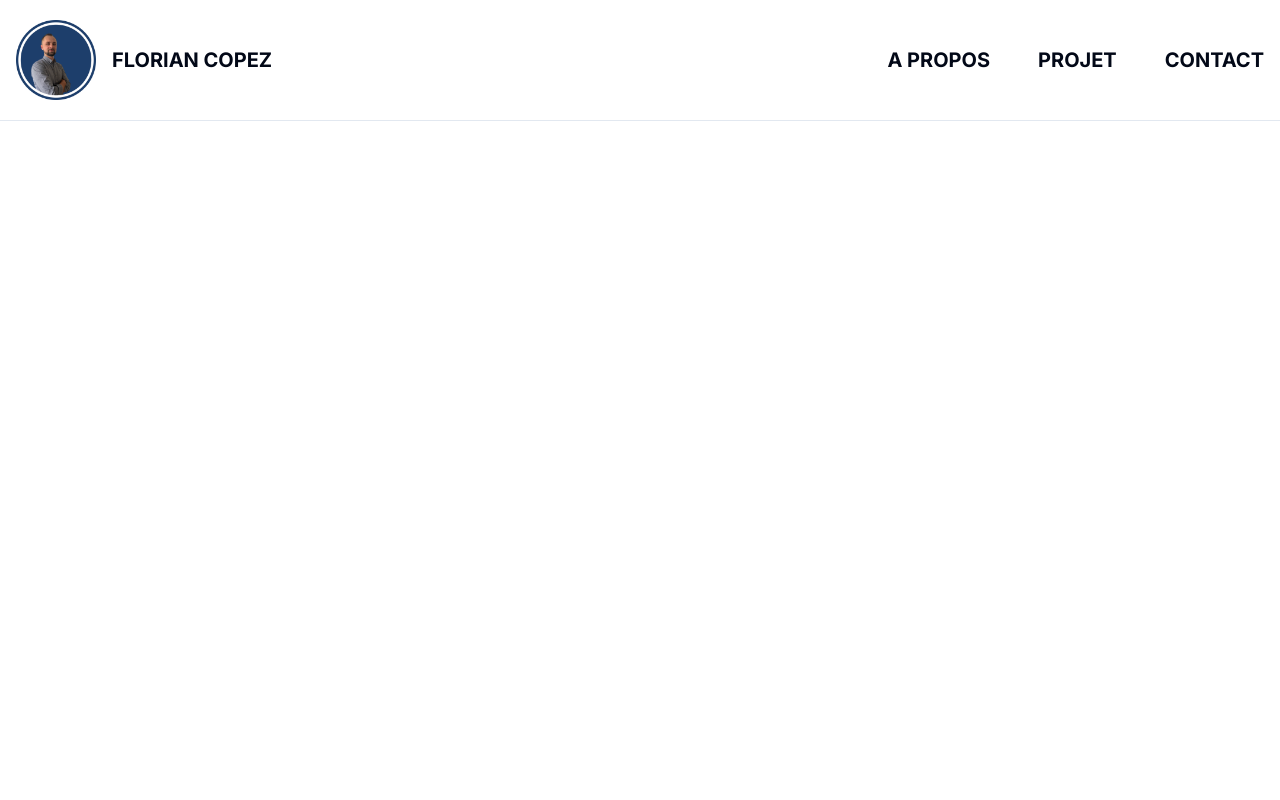
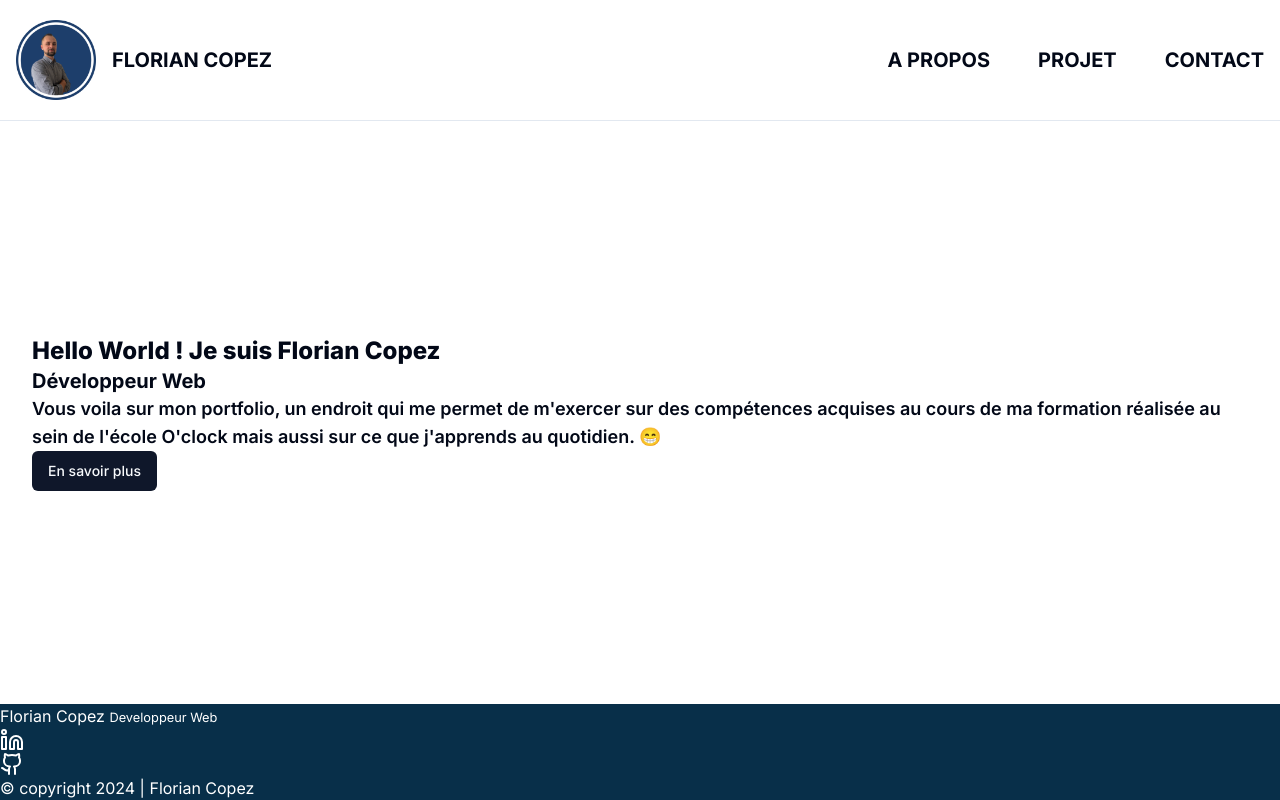
Before and after one commit to FlorianCopez/Portfolio-FlorianCopez, a Next.js app: page / in a window 1280 px wide. Built offline with nearby package versions, Linux system fonts and the light colour scheme.

Commit message:
add page home and component footer

```diff
--- a/app/layout.tsx
+++ b/app/layout.tsx
@@ -2,11 +2,13 @@ import type { Metadata } from "next";
 import { Inter } from "next/font/google";
 import "./globals.css";
 import Header from "@/components/header";
+import Footer from "@/components/footer";
+
 const inter = Inter({ subsets: ["latin"] });
 
 export const metadata: Metadata = {
-  title: "Create Next App",
-  description: "Generated by create next app",
+  title: "Portfolio Florian Copez",
+  description: "Portfolio de Florian Copez, Développeur Web",
 };
 
 export default function RootLayout({
@@ -16,10 +18,12 @@ export default function RootLayout({
 }>) {
   return (
     <html lang="en">
-      <body className={inter.className}>
+      <body className={`flex flex-col ${inter.className} min-h-screen`}>
         <Header />
-        <main>{children}</main>
-        <footer></footer>
+        <main className="grow flex items-center justify-center h-full m-8">
+          {children}
+        </main>
+        <Footer />
       </body>
     </html>
   );
--- a/app/page.tsx
+++ b/app/page.tsx
@@ -1,3 +1,20 @@
+/* eslint-disable react/no-unescaped-entities */
+// eslint-disable-next-line react/no-unescaped-entities
+import { Button } from "@/components/ui/button";
+
 export default function Home() {
-  return;
+  return (
+    <section className="">
+      <h1 className="text-2xl font-extrabold">
+        Hello World ! Je suis Florian Copez
+      </h1>
+      <h2 className="text-xl font-bold">Développeur Web</h2>
+      <p className="text-lg font-semibold">
+        Vous voila sur mon portfolio, un endroit qui me permet de m'exercer sur
+        des compétences acquises au cours de ma formation réalisée au sein de
+        l'école O'clock mais aussi sur ce que j'apprends au quotidien. &#128513;
+      </p>
+      <Button>En savoir plus</Button>
+    </section>
+  );
 }
--- /dev/null
+++ b/components/footer.tsx
@@ -0,0 +1,28 @@
+"use client";
+
+import { useState } from "react";
+import { Linkedin, Github } from "lucide-react";
+
+function getYear() {
+  const today = new Date();
+  const year = today.getFullYear();
+  return year;
+}
+
+export default function Footer() {
+  const [currentYear, setCurrentYear] = useState(getYear());
+  return (
+    <footer className="bg-sky-950 text-white">
+      <div>
+        <h3>
+          Florian Copez <small>Developpeur Web</small>
+        </h3>
+      </div>
+      <div>
+        <Linkedin />
+        <Github />
+      </div>
+      <span>© copyright {currentYear} | Florian Copez</span>
+    </footer>
+  );
+}
```
